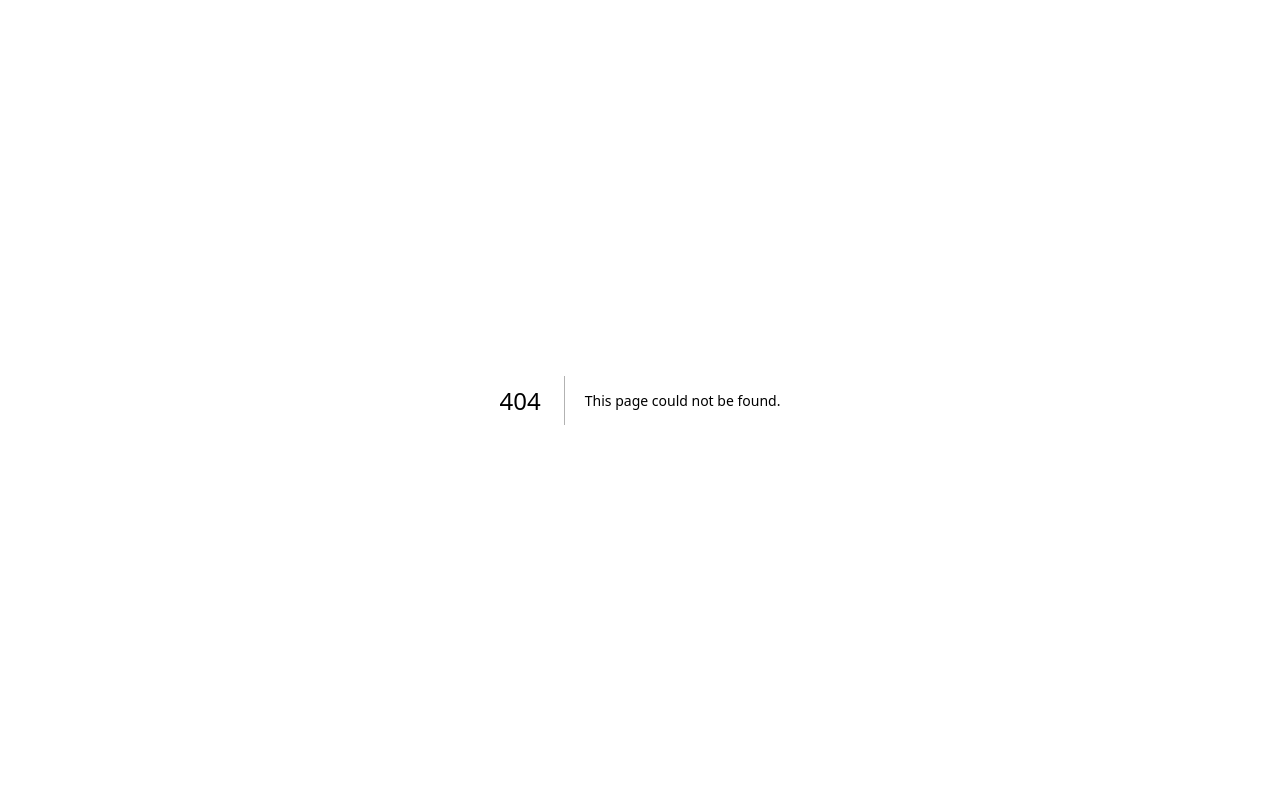
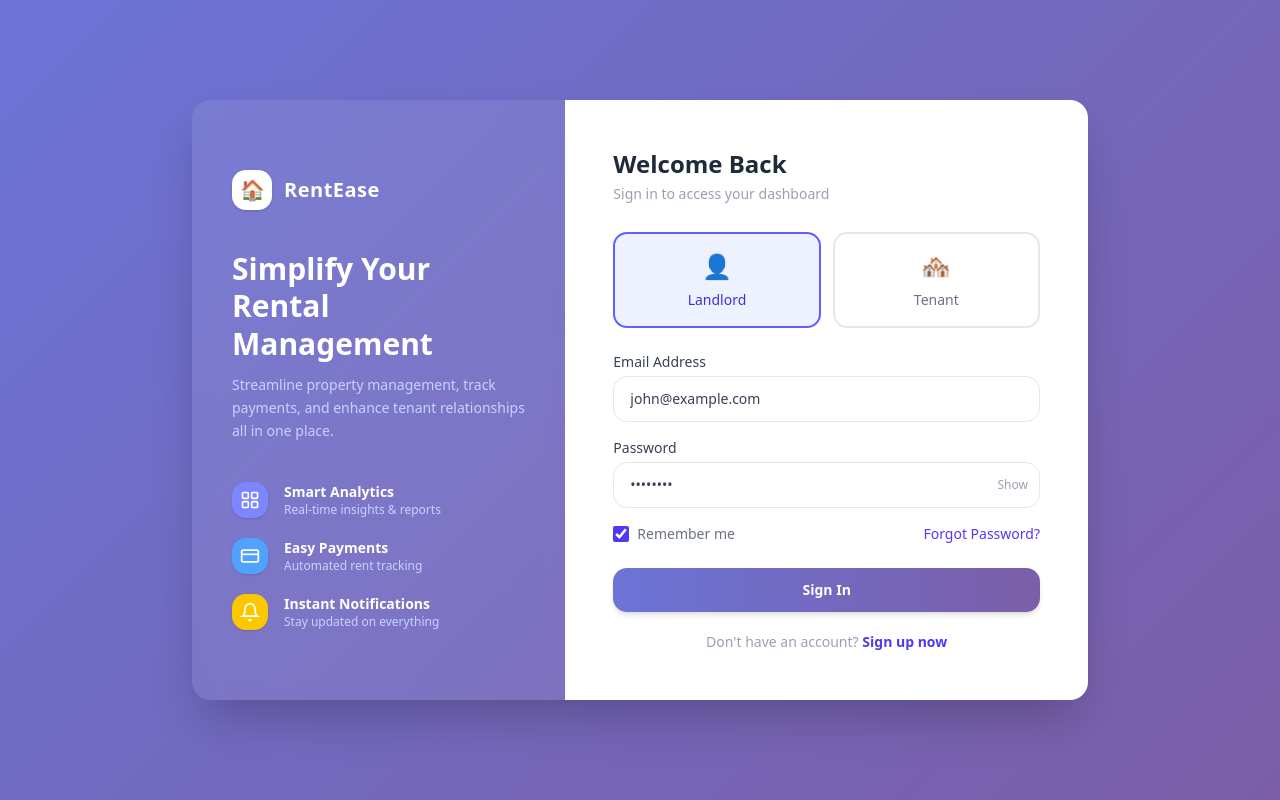
Before and after one commit to kenekizzy/rent-ease-client, a Next.js app: page /login in a window 1280 px wide. Before the commit this address had no page. Built offline with nearby package versions, Linux system fonts and the light colour scheme.

Commit message:
Sign In and Sign Up

```diff
--- /dev/null
+++ b/src/app/(auth)/login/page.tsx
@@ -0,0 +1,10 @@
+import React from 'react'
+import Login from '@/features/Auth/Login'
+
+const page = () => {
+  return (
+    <Login />
+  )
+}
+
+export default page
--- /dev/null
+++ b/src/app/(auth)/signup/page.tsx
@@ -0,0 +1,10 @@
+import React from 'react'
+import SignUp from '@/features/Auth/SignUp'
+
+const page = () => {
+  return (
+    <SignUp />
+  )
+}
+
+export default page
--- a/src/features/Auth/Login.tsx
+++ b/src/features/Auth/Login.tsx
@@ -1,3 +1,5 @@
+'use client'
+
 import { useState } from 'react'
 
 const features = [
--- a/src/features/Auth/SignUp.tsx
+++ b/src/features/Auth/SignUp.tsx
@@ -1,3 +1,5 @@
+'use client'
+
 import { useState } from "react";
 
 const features = [
```
